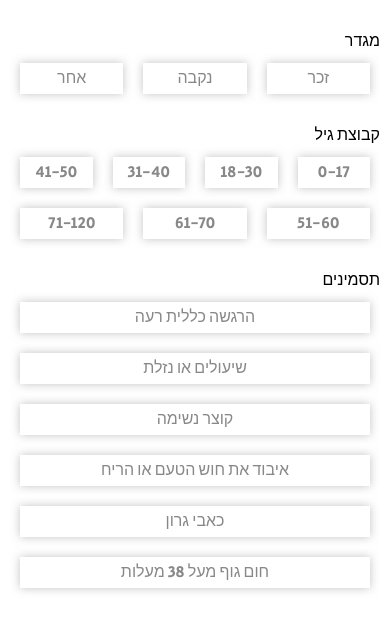
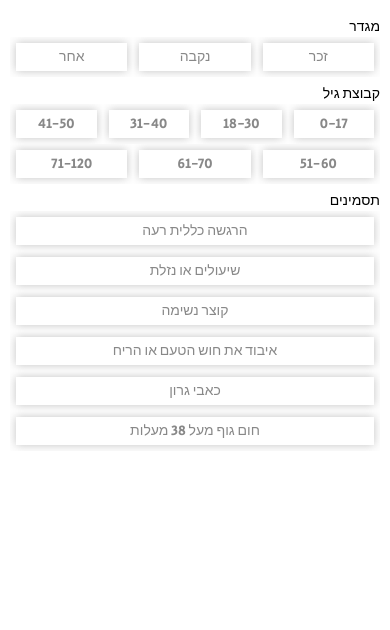
Before and after one commit to hasadna/avid-covider-predictor, an Angular app: page / in a window 390 px wide. Shown: the top 630 px of the page. Built offline with nearby package versions, Linux system fonts and the light colour scheme.

Commit message:
Fit small screens

```diff
--- a/src/app/app.component.less
+++ b/src/app/app.component.less
@@ -50,7 +50,7 @@
         label {
             display: flex;
             flex: 0 0 auto;
-            margin-top: 20px;
+            margin-top: 7px;
             // line-height: 40px;
         }
 
--- a/src/app/toggle/toggle.component.less
+++ b/src/app/toggle/toggle.component.less
@@ -1,6 +1,6 @@
 :host {
     display: flex;
-    padding: 10px;
+    padding: 6px;
 
     > div {
         width: 100%;
--- a/src/styles.less
+++ b/src/styles.less
@@ -4,6 +4,7 @@ html, body {
     height: 100%;
     direction: rtl;
     padding: 0;
+    font-size: 14px;
 }
 * {
     box-sizing: border-box;
```
